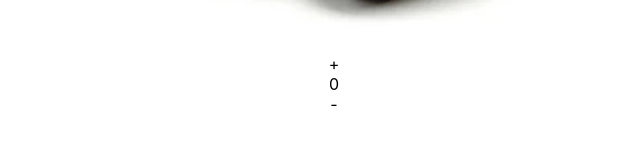
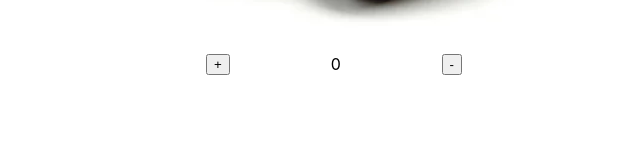
Before and after one commit to adambossy/true-medicine-storefront, a React (Create React App) app: page / in a window 1280 px wide. Shown: the part 332-476 px from the top of the page, without its empty margins (306-946 px from the left). Built offline with nearby package versions, Linux system fonts and the light colour scheme.

Commit message:
Add stylesheet for Product component

```diff
--- /dev/null
+++ b/src/components/Product.css
@@ -0,0 +1,9 @@
+.Product-cart-controls {
+    display: flex;
+    flex-direction: row;
+    margin: 0 40%;
+}
+
+.Product-cart-controls div {
+    flex: 1;
+}
--- a/src/components/Product.jsx
+++ b/src/components/Product.jsx
@@ -1,4 +1,5 @@
 import React, { Component } from "react";
+import './Product.css';
 
 class Product extends Component {
 
@@ -11,9 +12,9 @@ class Product extends Component {
                 </h1>
                 <img src={product.image} className="Product-image" alt={product.name} />
                 <div class="Product-cart-controls">
-                    <div class="Product-cart-add">+</div>
+                    <button class="Product-cart-add">+</button>
                     <div class="Product-cart-count">{product.count}</div>
-                    <div class="Product-cart-remove">-</div>
+                    <button class="Product-cart-remove">-</button>
                 </div>
             </div>
         );
```
